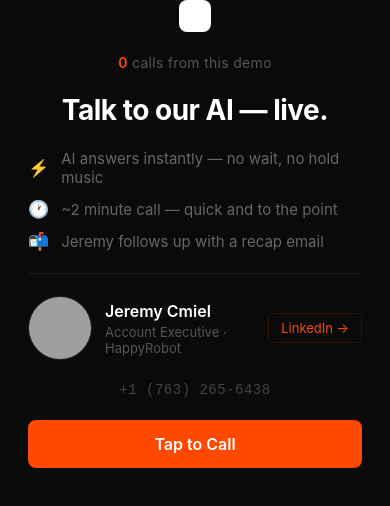
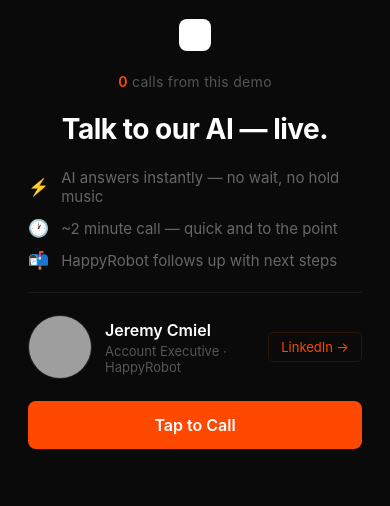
Before and after one commit to JerJerBankz/happyrobot-demo, a website: page index.html in a window 390 px wide. Shown: the part 252-758 px from the top of the page. Drawn offline with Linux system fonts and the light colour scheme; grey boxes are pictures that could not be loaded; a script that the page names is missing.

Commit message:
remove phone number; fix follow-up copy

```diff
--- a/index.html
+++ b/index.html
@@ -176,7 +176,7 @@
   <div class="expect">
     <div class="expect-item"><span class="icon">⚡</span> AI answers instantly — no wait, no hold music</div>
     <div class="expect-item"><span class="icon">🕐</span> ~2 minute call — quick and to the point</div>
-    <div class="expect-item"><span class="icon">📬</span> Jeremy follows up with a recap email</div>
+    <div class="expect-item"><span class="icon">📬</span> HappyRobot follows up with next steps</div>
   </div>
 
   <div class="divider"></div>
@@ -190,7 +190,6 @@
     <a class="jeremy-link" href="https://www.linkedin.com/in/jeremycmiel" target="_blank">LinkedIn →</a>
   </div>
 
-  <div class="number">+1 (763) 265-6438</div>
   <a class="call-btn" href="tel:+17632656438">Tap to Call</a>
 
 </div>
```
